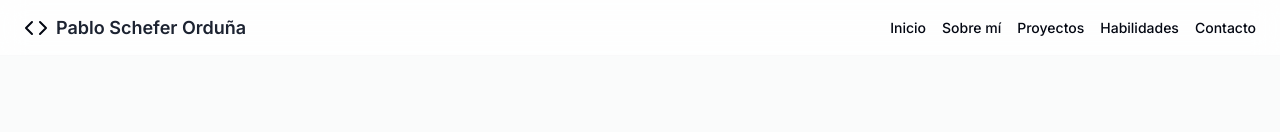
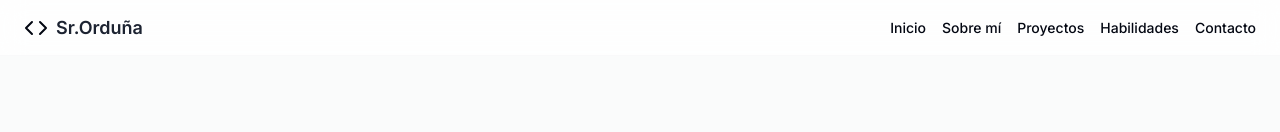
Before and after one commit to PapiGEGamer-web/PapiGEGamersWeb, a Next.js app: page / in a window 1280 px wide. Shown: the top 132 px of the page. Built offline with nearby package versions, Linux system fonts and the light colour scheme.

Commit message:
fafasfsda

```diff
--- a/src/app/page.jsx
+++ b/src/app/page.jsx
@@ -39,7 +39,7 @@ export default function Component() {
         <div className="container mx-auto flex justify-between items-center">
           <Link href="#" className="flex items-center gap-2" prefetch={false}>
             <CodeIcon className="h-6 w-6" />
-            <span className="text-lg font-semibold animate-pulse text-primary">Pablo Schefer Orduña</span>
+            <span className="text-lg font-semibold animate-pulse text-primary">Sr.Orduña</span>
           </Link>
           <nav className="hidden md:flex gap-4">
             <Link
```
